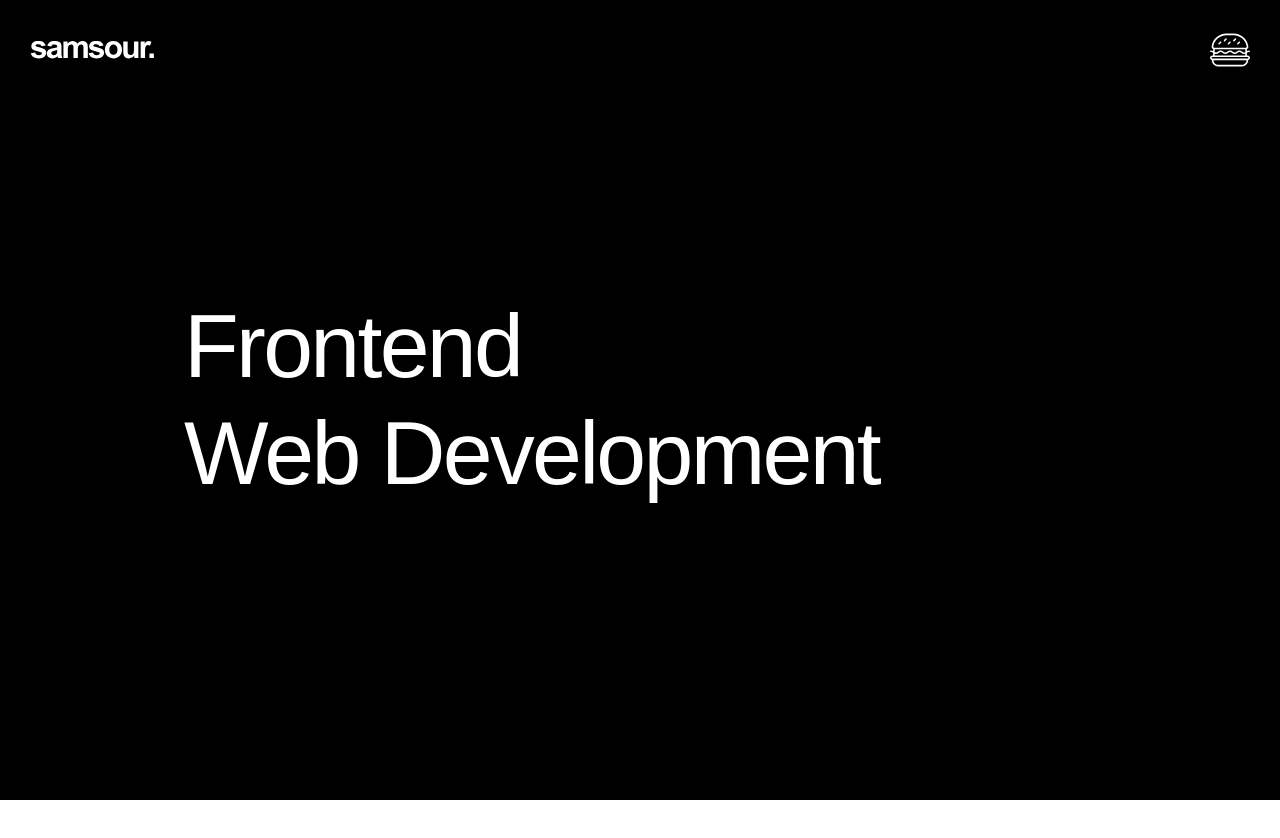
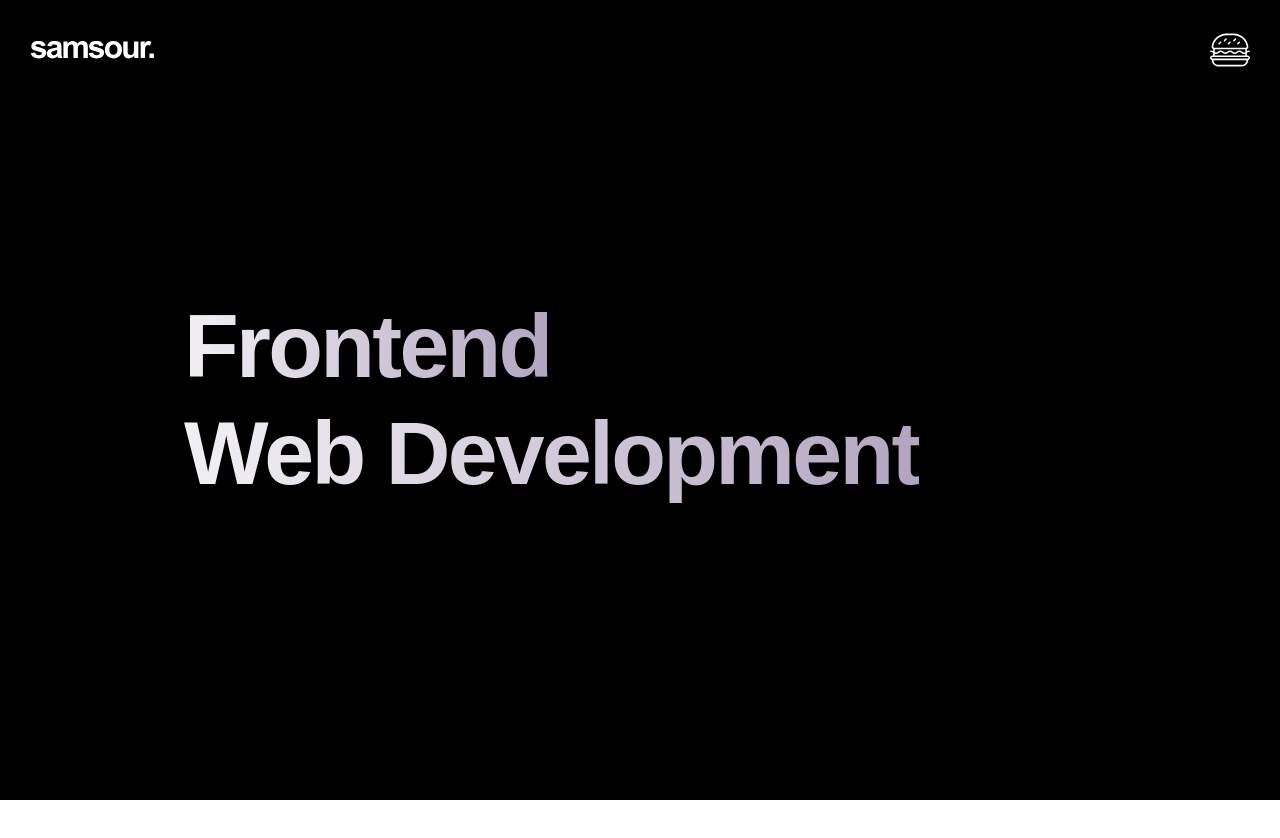
Before and after one commit to samsour/www, a Vue app: page / in a window 1280 px wide. Shown: the top 838 px of the page. Built offline with nearby package versions, Linux system fonts and the light colour scheme.

Commit message:
refactor(stage): add text fill animation

```diff
--- a/src/App.vue
+++ b/src/App.vue
@@ -1,6 +1,6 @@
 <template>
   <Navigation text="samsour." />
-  <Stage text="Frontend<br />Web Development" />
+  <Stage />
   <Introduction
     text="I create digital products with a creative mind and a focus on web-based applications."
     imageUrl="https://gravatar.com/avatar/ffbe5501ae6465788b4df385fcd944c7?s=500"
@@ -34,7 +34,7 @@ import Footer from "./components/Footer.vue";
 
 *::selection {
   color: currentColor;
-  background-color: var(--color-lime);
+  background-color: var(--color-purple);
 }
 
 a,
@@ -58,6 +58,8 @@ h6 {
   --color-black: #000;
   --color-lime: rgb(89, 201, 145);
   --color-red: rgb(212, 62, 62);
+  --color-purple: rgb(144, 68, 216);
+  --color-dark-purple: rgb(64, 29, 97);
   --color-primary: var(--color-black);
   --color-secondary: var(--color-white);
   --h1-size: 12vw;
@@ -73,7 +75,9 @@ h6 {
   --image-width: 50vw;
   --font-family: Arial, Helvetica, sans-serif;
   --animation--fade-in: fadeIn 500ms ease-in-out forwards;
+  --animation--move: move 500ms ease-in-out forwards;
   --animation--fade-in-and-move: fadeInAndMove 500ms ease-in-out forwards;
+  --animation--background-gradient: backgroundGradient 600ms ease-in-out forwards;
 }
 
 @media screen and (min-width: 768px) {
@@ -135,14 +139,29 @@ h2 {
   }
 }
 
+@keyframes move {
+  from  {
+    transform: translateY(40px);
+  } to {
+    transform: translateY(0px);
+  }
+}
+
 @keyframes fadeInAndMove {
   from  {
     opacity: 0;
     transform: translateY(40px);
-  }
-  to {
+  } to {
     opacity: 1;
     transform: translateY(0px);
   }
 }
+
+@keyframes backgroundGradient {
+  from {
+    background-position-x: 100%;
+  } to {
+    background-position-x: 10%;
+  }
+}
 </style>
--- a/src/components/Stage.vue
+++ b/src/components/Stage.vue
@@ -1,6 +1,8 @@
 <template>
   <section>
-    <h1 v-html="text"></h1>
+    <h1>
+      <span>Frontend</span><br /><span>Web Development</span>
+    </h1>
   </section>
 </template>
 
@@ -36,11 +38,21 @@ section::after {
   bottom: 5vh;
 }
 
-h1 {
+span {
   opacity: 0;
   transform: translateY(-20px);
-  animation: var(--animation--fade-in-and-move);
+  animation: var(--animation--fade-in-and-move), var(--animation--background-gradient);
   animation-delay: 500ms;
+  background: linear-gradient(to left, var(--color-dark-purple), var(--color-secondary));
+  background-size: 300%;
+  background-clip: text;
+  color: #000;
+  -webkit-background-clip: text;
+  -webkit-text-fill-color: #0000;
+  font-weight: 600;
+}
+span + span {
+  animation-delay: 1500ms;
 }
 
 @keyframes drawHeight {
```
